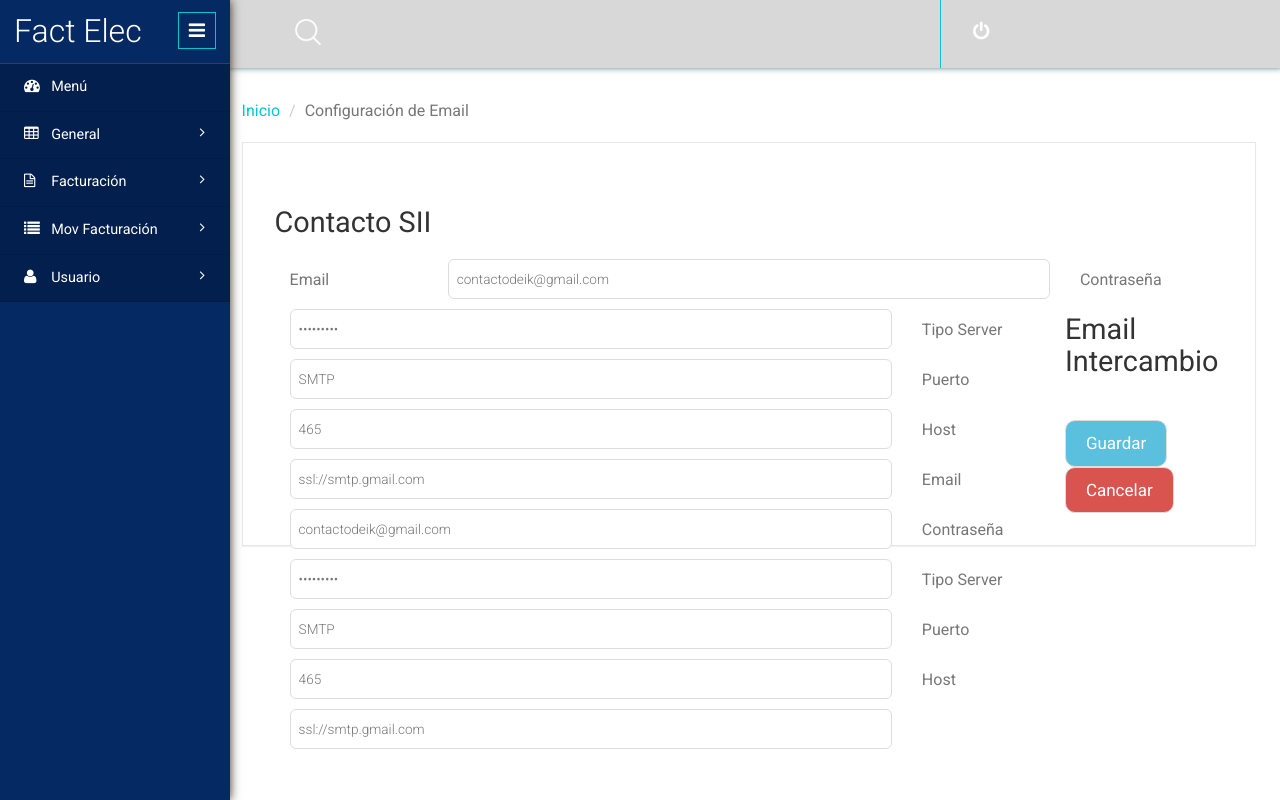
After one commit to rodrigog84/Factura_electronica, a CodeIgniter app: page /Infosys_web/facturaselectronicas/confi_email in a window 1280 px wide. The commit adds this page. Run offline with CodeIgniter, Linux system fonts and the light colour scheme.

Commit message:
agrega registro de email

```diff
--- a/application/controllers/facturaselectronicas.php
+++ b/application/controllers/facturaselectronicas.php
@@ -177,4 +177,256 @@ class Facturaselectronicas extends CI_Controller {
 	 }
 
 
+    public function cargar_folio(){
+
+        $message_si = " folios disponibles";
+        $message_no = "No existen folios disponibles";
+
+
+        $cant_33 = $this->facturaelectronica->estado_tipo_documento(33);
+        $cant_34 = $this->facturaelectronica->estado_tipo_documento(34);
+        $cant_56 = $this->facturaelectronica->estado_tipo_documento(56);
+        $cant_61 = $this->facturaelectronica->estado_tipo_documento(61);
+
+
+        $array_folios[33]['message'] = $cant_33 > 0 ? $cant_33.$message_si : $message_no;
+        $array_folios[34]['message'] = $cant_34 > 0 ? $cant_34.$message_si : $message_no;
+        $array_folios[56]['message'] = $cant_56 > 0 ? $cant_56.$message_si : $message_no;
+        $array_folios[61]['message'] = $cant_61 > 0 ? $cant_61.$message_si : $message_no;
+
+        $array_folios[33]['style'] = $cant_33 > 0 ? 'text-success' : 'text-warning';
+        $array_folios[34]['style'] = $cant_34 > 0 ? 'text-success' : 'text-warning';
+        $array_folios[56]['style'] = $cant_56 > 0 ? 'text-success' : 'text-warning';
+        $array_folios[61]['style'] = $cant_61 > 0 ? 'text-success' : 'text-warning';
+
+        $template = "template";
+        $vars['datos_folios'] = $array_folios;
+        $vars['content_view'] = 'facturaelectronica/cargar_folio';
+        $this->load->view($template,$vars);
+    }
+
+
+
+
+    public function cargacaf(){
+        //print_r($_FILES);
+        //print_r($this->input->post(NULL,true)); exit;
+
+        $tipo_caf = $this->input->post('tipoCaf');
+        $config['upload_path'] = "./facturacion_electronica/caf/"   ;
+        $config['file_name'] = $tipo_caf."_".date("Ymdhis");
+        $config['allowed_types'] = "*";
+        $config['max_size'] = "10240";
+        $config['overwrite'] = TRUE;
+
+        //$config['max_width'] = "2000";
+        //$config['max_height'] = "2000";
+        $this->load->library('upload', $config);
+       // $this->upload->do_upload("certificado");
+
+        $error = false;
+        $carga = false;
+        if (!$this->upload->do_upload("caf")) {
+            print_r($this->upload->data());
+            print_r($this->upload->display_errors());
+            $error = true;
+            $message = "Error en subir archivo.  Intente nuevamente";
+        }else{
+            $data_file_upload = $this->upload->data();
+            $carga = true;
+            try {
+                $xml_content = file_get_contents($config['upload_path'].$config['file_name'].$data_file_upload['file_ext']);
+                $xml = new SimpleXMLElement($xml_content);
+            } catch (Exception $e) {
+                $error = true;
+                $message = "Error al cargar XML.  Verifique formato y cargue nuevamente";
+            }
+
+
+            if(!$error){ //Ya cargó.  Leemos si el archivo es del tipo que elegimos anteriormente
+
+                $tipo_caf_subido = $xml->CAF->DA->TD;
+                if($tipo_caf_subido != $tipo_caf){
+                    $error = true;
+                    $message = "CAF cargado no corresponde al seleccionado previamente.  Verifique archivo y cargue nuevamente";
+                }
+            }
+
+
+
+            // VALIDAR EL RUT DE EMPRESA DEL CAF
+            if(!$error){
+
+                $this->db->select('valor ')
+                  ->from('param_fe')
+                  ->where('nombre','rut_empresa');
+                $query = $this->db->get();
+                $parametro = $query->row();
+
+                $rut_parametro = $parametro->valor;
+
+                $rut_caf = $xml->CAF->DA->RE;
+
+                if($rut_parametro != $rut_caf){
+                    $error = true;
+                    $message = "CAF cargado no corresponde a empresa registrada.  Verifique archivo y cargue nuevamente";
+                }
+            }
+
+
+            if(!$error){ //Ya cargó y el archivo es correcto
+                $folio_desde = $xml->CAF->DA->RNG->D;
+                $folio_hasta = $xml->CAF->DA->RNG->H;
+
+                //VALIDAMOS SI LOS FOLIOS YA ESTÁN CARGADOS.  SI YA ESTÁN CARGADOS, DAREMOS ERROR INDICANDO QUE CAF YA EXISTE
+                $this->db->select('f.id ')
+                                  ->from('folios_caf f')
+                                  ->join('caf c','f.idcaf = c.id')
+                                  ->where('c.tipo_caf',$tipo_caf)
+                                  ->where('f.folio between ' . $folio_desde . ' and ' . $folio_hasta);
+
+                $query = $this->db->get();
+                $folios_existentes = $query->result();
+
+                if(count($folios_existentes) > 0){
+                    $error = true;
+                    $message = "CAF cargado contiene folios ya existentes.  Verifique archivo y cargue nuevamente";
+                }else{
+
+                    // SE CREA LOG DE CARGA DE FOLIOS
+                    $data_array = array(
+                        'tipo_caf' => $tipo_caf,
+                        'fd' => $folio_desde,
+                        'fh' => $folio_hasta,
+                        'archivo' => $config['file_name'].".xml",
+                        'caf_content' => $xml_content,
+                        );
+                    $this->db->insert('caf',$data_array);
+                    $idcaf = $this->db->insert_id();
+
+                    // SE CREA DETALLE DE FOLIOS
+
+                    for($folio_carga = (int)$folio_desde; $folio_carga <= (int)$folio_hasta; $folio_carga++){
+                        $data_folio = array(
+                            'folio' => $folio_carga,
+                            'idcaf' => $idcaf,
+                            'dte' => '',
+                            'path_dte' => '',
+                            'archivo_dte' => '',
+                            'pdf' => '',
+                            'pdf_cedible' => '',
+                            'trackid' => '',
+                            'idfactura' => 0,
+                            'created_at' => date("Y-m-d H:i:s")
+                            );
+                        $this->db->insert('folios_caf',$data_folio);
+                    }
+                }
+
+
+
+
+
+            }
+
+
+        }
+
+
+
+        if($error && $carga){
+            unlink($config['upload_path'].$config['file_name'].$data_file_upload['file_ext']);
+        }
+        redirect('facturaselectronicas/cargar_folio');
+
+        /*$resp['success'] = true;
+        $resp['message'] = $error ? $message : "Carga realizada correctamente";
+        echo json_encode($resp);*/
+     }
+
+
+    public function factura_proveedor(){
+
+
+
+        $template = "template";
+        $vars['content_view'] = 'facturaelectronica/factura_proveedor';
+        $this->load->view($template,$vars);
+    }
+
+
+    public function cargar_contribuyente(){
+
+
+
+        $template = "template";
+        $vars['content_view'] = 'facturaelectronica/cargar_contribuyente';
+        $this->load->view($template,$vars);
+    }
+
+
+
+    public function confi_email(){
+
+
+        $email = $this->facturaelectronica->get_email();
+        $existe = count($email) > 0 ? true : false;
+
+        if($existe){
+
+            $form['email_contacto'] = $email->email_contacto;
+            $form['pass_contacto'] = $email->pass_contacto;
+            $form['tserver_contacto'] = $email->tserver_contacto;
+            $form['port_contacto'] = $email->port_contacto;
+            $form['host_contacto'] = $email->host_contacto;
+            $form['email_intercambio'] = $email->email_intercambio;
+            $form['pass_intercambio'] = $email->pass_intercambio;
+            $form['tserver_intercambio'] = $email->tserver_intercambio;
+            $form['port_intercambio'] = $email->port_intercambio;
+            $form['host_intercambio'] = $email->host_intercambio;
+
+        }else{
+
+            $form['email_contacto'] = "";
+            $form['pass_contacto'] = "";
+            $form['tserver_contacto'] = "";
+            $form['port_contacto'] = "";
+            $form['host_contacto'] = "";
+            $form['email_intercambio'] = "";
+            $form['pass_intercambio'] = "";
+            $form['tserver_intercambio'] = "";
+            $form['port_intercambio'] = "";
+            $form['host_intercambio'] = "";
+
+
+        }
+
+
+        $template = "template";
+        $vars['datosform'] = $form;
+        $vars['content_view'] = 'facturaelectronica/confi_email';
+        $this->load->view($template,$vars);
+    }
+
+
+
+    public function registro_email(){
+        $data = array(
+                    'email_contacto' => $this->input->post('email_contacto'),
+                    'pass_contacto' => $this->input->post('pass_contacto'),
+                    'tserver_contacto' => $this->input->post('tipoServer_contacto'),
+                    'port_contacto' => $this->input->post('port_contacto'),
+                    'host_contacto' => $this->input->post('host_contacto'),
+                    'email_intercambio' => $this->input->post('email_intercambio'),
+                    'pass_intercambio' => $this->input->post('pass_intercambio'),
+                    'tserver_intercambio' => $this->input->post('tipoServer_intercambio'),
+                    'port_intercambio' => $this->input->post('port_intercambio'),
+                    'host_intercambio' => $this->input->post('host_intercambio'),
+            );
+        $this->facturaelectronica->registro_email($data);
+
+        redirect('facturaselectronicas/confi_email');
+
+    }
+
 }
--- a/application/models/facturaelectronica.php
+++ b/application/models/facturaelectronica.php
@@ -712,6 +712,21 @@ class Facturaelectronica extends CI_Model
 
 
 
+	public function estado_tipo_documento($tipo_documento){
+		$this->db->select('f.id ')
+						  ->from('folios_caf f')
+						  ->join('caf c','f.idcaf = c.id')
+						  ->where('c.tipo_caf',$tipo_documento)
+						  ->where("f.estado = 'P'");
+		$query = $this->db->get();
+		$folios_existentes = $query->result();
+
+       	return count($folios_existentes);
+	 }
+
+
+
+
 	public function crea_dte_csv($codproceso){
 
 		$this->db->select('tipocaf, folio ')
--- /dev/null
+++ b/application/views/facturaelectronica/confi_email.php
@@ -0,0 +1,99 @@
+<!--sub-heard-part-->
+									  <div class="sub-heard-part">
+									   <ol class="breadcrumb m-b-0">
+											<li><a href="inicio.html">Inicio</a></li>
+											<li class="active">Configuración de Email</li>
+										</ol>
+									   </div>
+								  <!--//sub-heard-part-->
+
+									<div class="graph-visual tables-main">
+										<form action="<?php echo base_url();?>facturaselectronicas/registro_email" method="POST">
+										<div class="graph">
+											<h3 class="inner-tittle two">Contacto SII</h3>
+											<form class="form-horizontal">
+											<div class="form-group">
+												<label for="smallinput" class="col-sm-2 control-label label-input-sm">Email</label>
+												<div class="col-sm-8">
+													<input type="text" class="form-control1 input-sm" id="email_contacto" placeholder="Email" name="email_contacto" value="<?php echo $datosform['email_contacto'];?>">
+												</div>
+											</div>
+
+											<div class="form-group">
+												<label for="mediuminput" class="col-sm-2 control-label">Contraseña</label>
+												<div class="col-sm-8">
+													<input type="password" class="form-control1" id="pass_contacto" placeholder="Contraseña" name="pass_contacto" value="<?php echo $datosform['pass_contacto'];?>">
+												</div>
+											</div>
+
+											<div class="form-group mb-n">
+												<label for="largeinput" class="col-sm-2 control-label label-input-lg">Tipo Server</label>
+												<div class="col-sm-8">
+													<select name="tipoServer_contacto" id="tipoServer_contacto" class="form-control1">
+														<option value="">Seleccione.</option>
+														<option value="smtp" <?php echo $datosform['tserver_contacto'] == 'smtp' ? 'selected' : '';?>>SMTP</option>
+														<option value="imap" <?php echo $datosform['tserver_contacto'] == 'imap' ? 'selected' : '';?>>IMAP</option>
+													</select>
+												</div>
+											</div>
+
+											<div class="form-group">
+												<label for="mediuminput" class="col-sm-2 control-label">Puerto</label>
+												<div class="col-sm-8">
+													<input type="text" class="form-control1" id="port_contacto" name="port_contacto" placeholder="465" value="<?php echo $datosform['port_contacto'];?>">
+												</div>
+											</div>
+
+											<div class="form-group">
+												<label for="mediuminput" class="col-sm-2 control-label">Host</label>
+												<div class="col-sm-8">
+													<input type="text" class="form-control1" id="host_contacto" name="host_contacto" placeholder="ssl://smtp.gmail.com" value="<?php echo $datosform['host_contacto'];?>">
+												</div>
+											</div>
+											<br>
+											<h3 class="inner-tittle two">Email Intercambio</h3>
+											<div class="form-group">
+												<label for="smallinput" class="col-sm-2 control-label label-input-sm">Email</label>
+												<div class="col-sm-8">
+													<input type="text" class="form-control1 input-sm" id="email_intercambio" name="email_intercambio" placeholder="Email" value="<?php echo $datosform['email_intercambio'];?>">
+												</div>
+											</div>
+
+											<div class="form-group">
+												<label for="mediuminput" class="col-sm-2 control-label">Contraseña</label>
+												<div class="col-sm-8">
+													<input type="password" class="form-control1" id="pass_intercambio" name="pass_intercambio" placeholder="Contraseña" value="<?php echo $datosform['pass_intercambio'];?>">
+												</div>
+											</div>
+
+											<div class="form-group mb-n">
+												<label for="largeinput" class="col-sm-2 control-label label-input-lg">Tipo Server</label>
+												<div class="col-sm-8">
+													<select name="tipoServer_intercambio" id="tipoServer_intercambio" class="form-control1">
+														<option value="">Seleccione.</option>
+														<option value="smtp" <?php echo $datosform['tserver_intercambio'] == 'smtp' ? 'selected' : '';?>>SMTP</option>
+														<option value="imap" <?php echo $datosform['tserver_intercambio'] == 'imap' ? 'selected' : '';?>>IMAP</option>
+													</select>
+												</div>
+											</div>
+
+											<div class="form-group">
+												<label for="mediuminput" class="col-sm-2 control-label">Puerto</label>
+												<div class="col-sm-8">
+													<input type="text" class="form-control1" id="port_intercambio" name="port_intercambio" placeholder="465" value="<?php echo $datosform['port_intercambio'];?>">
+												</div>
+											</div>
+
+											<div class="form-group">
+												<label for="mediuminput" class="col-sm-2 control-label">Host</label>
+												<div class="col-sm-8">
+													<input type="text" class="form-control1" id="host_intercambio" name="host_intercambio" placeholder="ssl://smtp.gmail.com" value="<?php echo $datosform['host_intercambio'];?>">
+												</div>
+											</div>
+										</form>
+										<br>
+										<button type = "submit" class = "btn btn-info" id="comando">Guardar</button>
+										<button type = "button" class = "btn btn-danger" data-dismiss="modal"  id="comando">Cancelar</button>
+									</div>
+									</form>
+								</div>
--- a/application/views/template.php
+++ b/application/views/template.php
@@ -197,10 +197,10 @@ Smartphone Compatible web template, free webdesigns for Nokia, Samsung, LG, Sony
 											 <ul id="menu-academico-sub" >
 												<li id="menu-academico-avaliacoes" ><a href="<?php echo base_url();?>facturaselectronicas/empresas">Registro Empresa</a></li>
 												<li id="menu-academico-boletim" ><a href="#"  data-toggle="modal" data-target="#myModal2">Certificado Digital</a></li>
-												<li id="menu-academico-boletim" ><a href="<?php echo base_url();?>facturaselectronicas/cargar_folio">Carga de CAF</a></li>
-												<li id="menu-academico-boletim" ><a href="factura_proveedor.html">Carga DTE Compras</a></li>
-												<li id="menu-academico-boletim" ><a href="cargar_constribuyente.html">Carga Constribuyentes</a></li>
-												<li id="menu-academico-boletim" ><a href="confi_email.html">Configuración de Email</a></li>
+												<li id="menu-academico-boletim" ><a href="<?php echo base_url();?>	facturaselectronicas/cargar_folio">Carga de CAF</a></li>
+												<li id="menu-academico-boletim" ><a href="<?php echo base_url();?>	facturaselectronicas/factura_proveedor">Carga DTE Compras</a></li>
+												<li id="menu-academico-boletim" ><a href="<?php echo base_url();?>	facturaselectronicas/cargar_contribuyente">Carga Contribuyentes</a></li>
+												<li id="menu-academico-boletim" ><a href="<?php echo base_url();?>	facturaselectronicas/confi_email">Configuración de Email</a></li>
 											  </ul>
 										 </li>
 
```
Also changed, not shown: application/controllers/facturas.php (+1 -151 lines), application/views/facturaelectronica/cargar_contribuyente.php (added, +49 -0 lines), application/views/facturaelectronica/cargar_folio.php (added, +79 -0 lines), application/views/facturaelectronica/factura_proveedor.php (added, +49 -0 lines).
